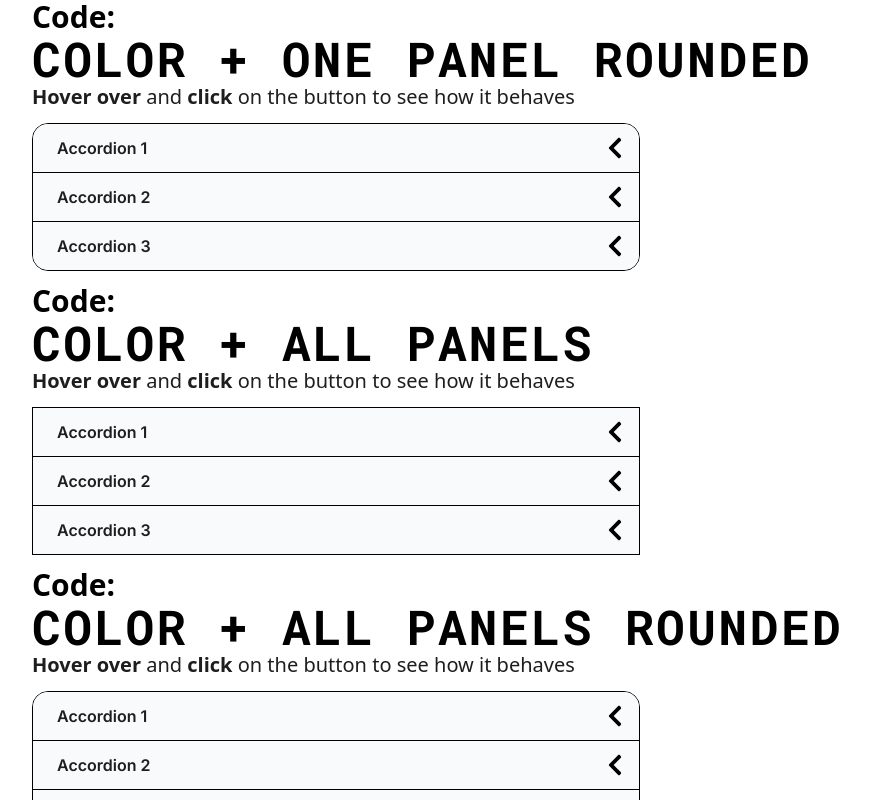
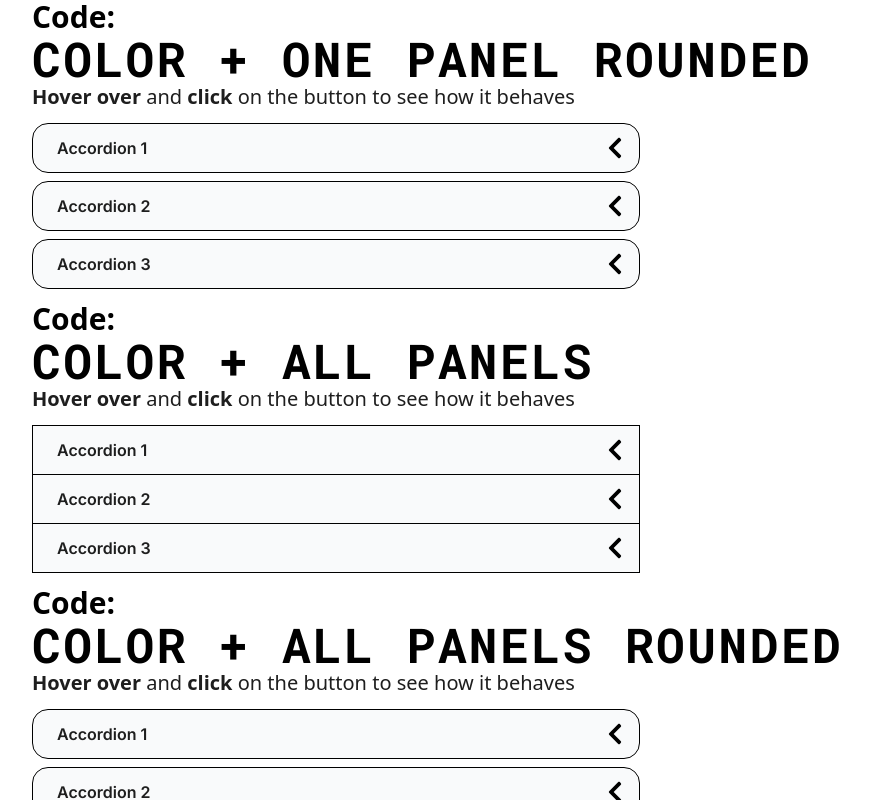
Before and after one commit to nataliakuntic/pastel-ui, a React (Vite) app: page /accordion in a window 1280 px wide. Shown: the part 1160-1960 px from the top of the page, without its empty margins (312-1182 px from the left). Built offline with nearby package versions, Linux system fonts and the light colour scheme.

Commit message:
ACCORDION ROUNDED PANEL CORNERS
Two instances of Accordion will have rounded
corners in each panel.

```diff
--- a/src/pastel-ui-library/components/Accordion/Accordion.tsx
+++ b/src/pastel-ui-library/components/Accordion/Accordion.tsx
@@ -8,13 +8,13 @@ interface AccordionProps {
     content: string;
   }[];
   multiple?: boolean;
-  className?: string;
+  roundedPanels?: boolean;
 }
 
 const Accordion: React.FC<AccordionProps> = ({
   items,
   multiple = false,
-  className = "",
+  roundedPanels = false,
 }) => {
   const [expandedIndex, setExpandedIndex] = useState<number>(-1);
   const [expandedIndexes, setExpandedIndexes] = useState<number[]>([]);
@@ -35,7 +35,6 @@ const Accordion: React.FC<AccordionProps> = ({
     const isExpanded = multiple
       ? expandedIndexes.includes(index)
       : index === expandedIndex;
-
     const isLast = items.length - 1 === index;
 
     const icon = (
@@ -45,11 +44,15 @@ const Accordion: React.FC<AccordionProps> = ({
     );
 
     return (
-      <div key={item.id}>
+      <div key={item.id} className={roundedPanels ? "mb-2" : ""}>
         <div
           className={`flex justify-between p-3 bg-default-dark ${
-            !isLast || isExpanded ? "border-b" : ""
-          } items-center cursor-pointer`}
+            !roundedPanels && (!isLast || isExpanded) ? "border-b" : ""
+          } items-center cursor-pointer ${
+            roundedPanels
+              ? `rounded-2xl border ${isExpanded ? "border-b-0" : ""}`
+              : ""
+          }`}
           onClick={() => handleClick(index)}
         >
           <div className="pl-3 text-secondary font-semibold font-inter">
@@ -58,7 +61,11 @@ const Accordion: React.FC<AccordionProps> = ({
           {icon}
         </div>
         {isExpanded && (
-          <div className={`${!isLast ? "border-b" : ""} p-5`}>
+          <div
+            className={`${!roundedPanels && !isLast ? "border-b" : ""} p-5 ${
+              roundedPanels ? "rounded-2xl border" : ""
+            }`}
+          >
             {item.content}
           </div>
         )}
@@ -67,7 +74,9 @@ const Accordion: React.FC<AccordionProps> = ({
   });
 
   return (
-    <div className={`my-3 max-w-2/3 border ${className}`}>{renderedItems}</div>
+    <div className={`my-3 max-w-2/3 ${roundedPanels ? "" : "border"}`}>
+      {renderedItems}
+    </div>
   );
 };
 
--- a/src/pastel-ui-website/pages/AccordionPage.tsx
+++ b/src/pastel-ui-website/pages/AccordionPage.tsx
@@ -73,7 +73,7 @@ const AccordionPage: React.FC = () => {
         behaves
       </ParagraphText>
 
-      <Accordion items={items} className="rounded-2xl overflow-hidden" />
+      <Accordion items={items} roundedPanels />
 
       <SubsectionHeading>Code:</SubsectionHeading>
 
@@ -99,11 +99,7 @@ const AccordionPage: React.FC = () => {
         behaves
       </ParagraphText>
 
-      <Accordion
-        items={items}
-        multiple
-        className="rounded-2xl overflow-hidden"
-      />
+      <Accordion items={items} multiple roundedPanels />
 
       <SubsectionHeading>Code:</SubsectionHeading>
     </div>
```
